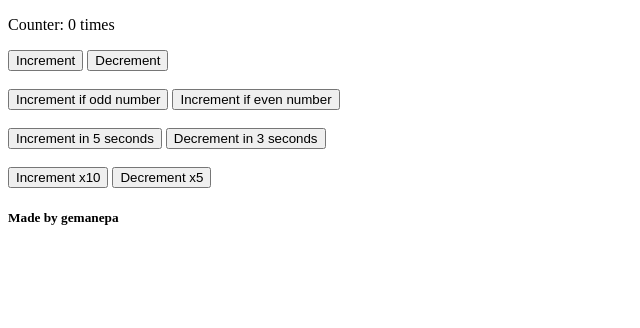
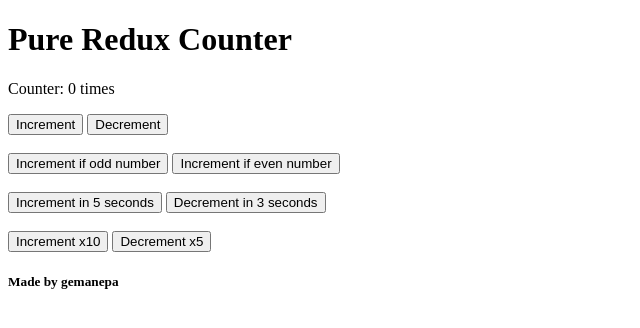
Before and after one commit to gemanepa/redux-counter, a website: page index.html in a window 1280 px wide. Shown: the whole page, without its empty margins (0-640 px from the left). Drawn offline with nearby package versions, Linux system fonts and the light colour scheme.

Commit message:
1 file modified

```diff
--- a/index.html
+++ b/index.html
@@ -5,6 +5,7 @@
     <script src="https://unpkg.com/redux@latest/dist/redux.min.js"></script>
   </head>
   <body>
+      <h1>Pure Redux Counter</h1>
       <p>
         Counter: <span id="value">0</span> times
       </p>
```
